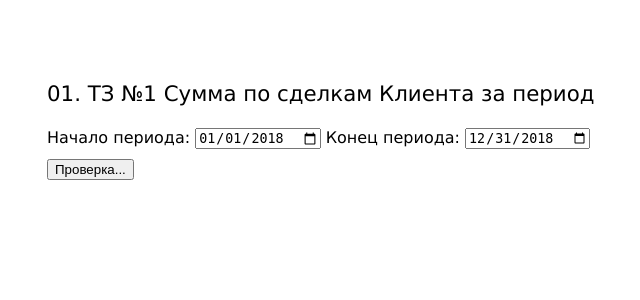
After one commit to basile-malinine/introvert-stage, a PHP site: page / in a window 1280 px wide. The commit adds this page. Shown: the top 300 px of the page, without its empty margins (11-651 px from the left). Run offline with PHP 8.4, Linux system fonts and the light colour scheme.

Commit message:
Переработано ТЗ 1, добавлен index.php, стили main.css

```diff
--- /dev/null
+++ b/web/index.php
@@ -0,0 +1,40 @@
+<!DOCTYPE html>
+<html lang="ru">
+<head>
+    <meta charset="UTF-8">
+    <title>Itrovert-Training</title>
+    <link href="styles/main.css" rel="stylesheet" type="text/css">
+</head>
+<body>
+    <div class="indexes">
+        <div class="indexItem">
+            <p>01. ТЗ №1 Сумма по сделкам Клиента за период</p>
+            <form action="day-01-test-01.php" method="get" target="_blank">
+                <div>
+                    <label for="inp_date_from">Начало периода:</label>
+                    <input type="date" id="inp_date_from" value="2018-01-01">
+                    <!-- Поле для отправки в GET-запросе --!>
+                    <input type="hidden" id="date_from" name="date_from" value="0">
+
+                    <label for="inp_date_to">Конец периода:</label>
+                    <input type="date" id="inp_date_to" value="2018-12-31">
+                    <!-- Поле для отправки в GET-запросе --!>
+                    <input type="hidden" id="date_to"  name="date_to" value="0">
+                </div>
+                <div>
+                    <input type="submit" value="Проверка..."  onclick="test01SetParams()">
+                </div>
+            </form>
+        </div>
+    </div>
+<script type="text/javascript">
+    // Заполняет поля для отправки GET-запроса
+    function test01SetParams() {
+        let dFrom = new Date(document.getElementById('inp_date_from').value).getTime();
+        let dTo = new Date(document.getElementById('inp_date_to').value).getTime();
+        document.getElementById('date_from').value = dFrom / 1000;
+        document.getElementById('date_to').value = dTo / 1000;
+    }
+</script>
+</body>
+</html>
--- /dev/null
+++ b/web/styles/main.css
@@ -0,0 +1,12 @@
+div {
+    margin-top: 10px;
+}
+.indexes {
+    font-family: Verdana, Tahoma, sans-serif;
+    font-size: 12pt;
+    padding: 50px;
+}
+
+.indexItem p {
+    font-size: 16pt;
+}
```
Also changed, not shown: web/day-01-test-01.php (+32 -22 lines), web/.htaccess (added), 1 other file.
